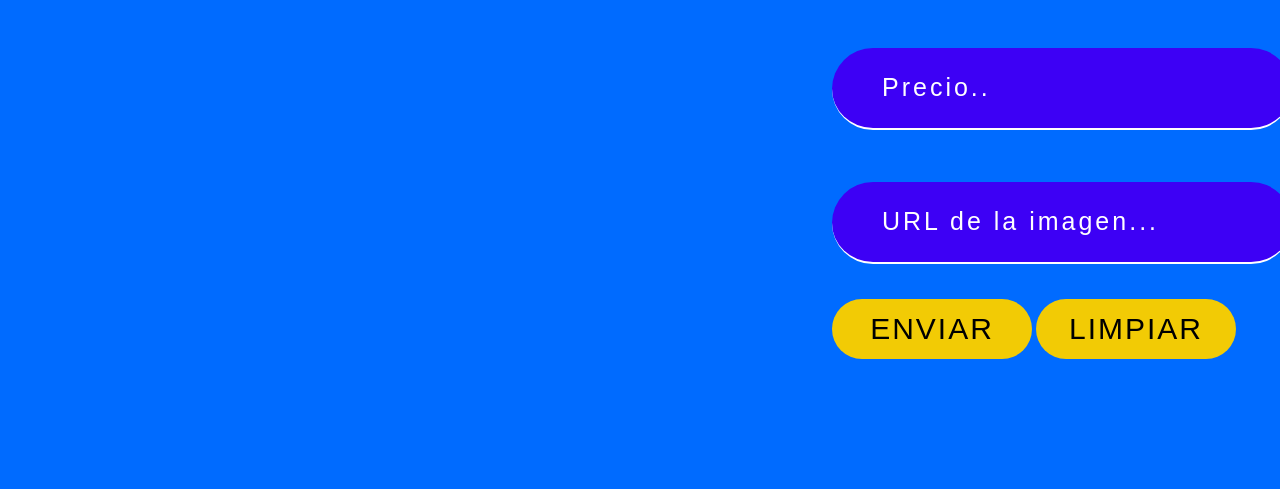
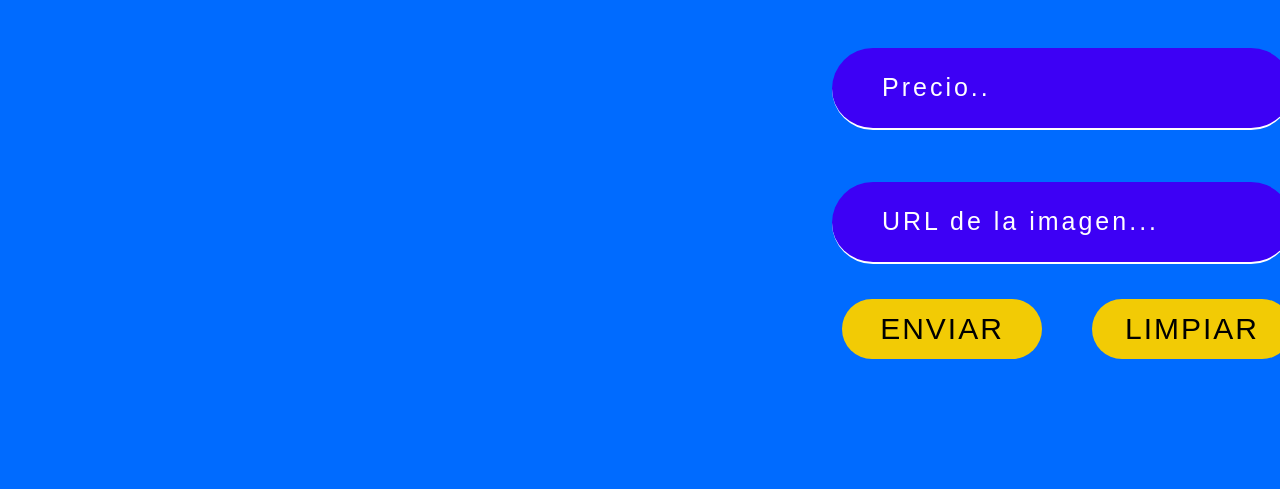
Before and after one commit to juanchebas/ecommerce-main, a website with bundled scripts: page html/main.html in a window 1280 px wide. Shown: the part 1032-1521 px from the top of the page. Built offline with nearby package versions, Linux system fonts and the light colour scheme; no server answers; a script that the page names is missing; a web font is replaced by a local one.

Commit message:
Update style.css

```diff
--- a/css/style.css
+++ b/css/style.css
@@ -235,13 +235,19 @@ input[type="number"]::-webkit-outer-spin-button{
     height: 60px;
     border: none;
 }
+.btn_products{
+    width: 450px;
+    display: flex;
+    justify-content: space-between;
+    margin-top: 35px;
+    padding-left: 10px;
+}
 .btn-submit{
     width: 200px;
     height: 60px;
     border: none;
     font-size: 30px;
     cursor: pointer;
-    margin-top: 35px;
     letter-spacing: 2px;
     border-radius: 30px;
     background: #F2CB05;
```
